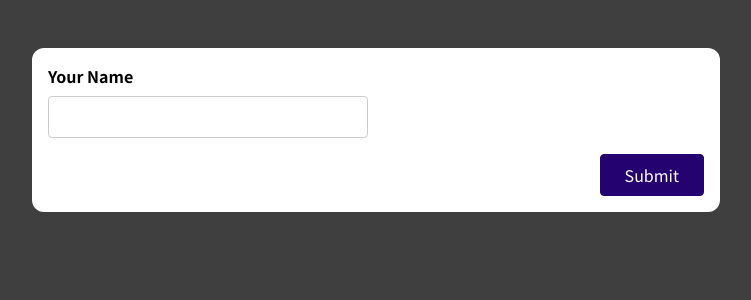
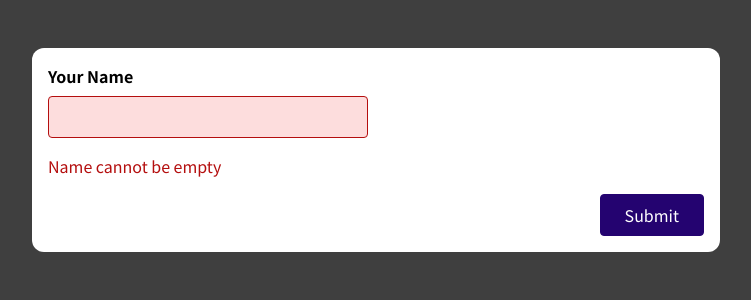
Before and after one commit to tomzacchia/react-complete-guide-maxedapps, a React (Create React App) app: page / in a window 1280 px wide. Shown: the top 300 px of the page, without its empty margins (264-1015 px from the left). Built offline with nearby package versions, Linux system fonts and the light colour scheme.

Commit message:
CODE: simple form validation on submit

```diff
--- a/src/components/SimpleInput.js
+++ b/src/components/SimpleInput.js
@@ -1,12 +1,7 @@
 import { useRef, useState } from "react";
 const SimpleInput = (props) => {
-  /**
-   *  NOTE: ref is practical when we only care about value on submission
-   *  - with controlled components we can also reset field values on submission
-   *  - we can reset fields using ref via ref.current.value = '', however direct DOM manipulation is not recommended
-   */
-
   const [enteredName, setEnteredName] = useState("");
+  const [enteredNameIsValid, setEnteredNameIsValid] = useState(false);
   const nameInputRef = useRef();
 
   function nameInputChangeHandler(event) {
@@ -16,13 +11,24 @@ const SimpleInput = (props) => {
   function formSubmitHandler(event) {
     event.preventDefault();
 
+    if (enteredName.trim() === "") {
+      setEnteredNameIsValid(false);
+      return;
+    }
+
+    setEnteredNameIsValid(true);
+
     console.log(enteredName);
     console.log(nameInputRef.current.value);
   }
 
+  const nameInputClasses = enteredNameIsValid
+    ? "form-control"
+    : "form-control invalid";
+
   return (
     <form onSubmit={formSubmitHandler}>
-      <div className="form-control">
+      <div className={nameInputClasses}>
         <label htmlFor="name">Your Name</label>
         <input
           ref={nameInputRef}
@@ -31,6 +37,9 @@ const SimpleInput = (props) => {
           onChange={nameInputChangeHandler}
           value={enteredName}
         />
+        {!enteredNameIsValid && (
+          <p className="error-text">Name cannot be empty</p>
+        )}
       </div>
       <div className="form-actions">
         <button>Submit</button>
```
